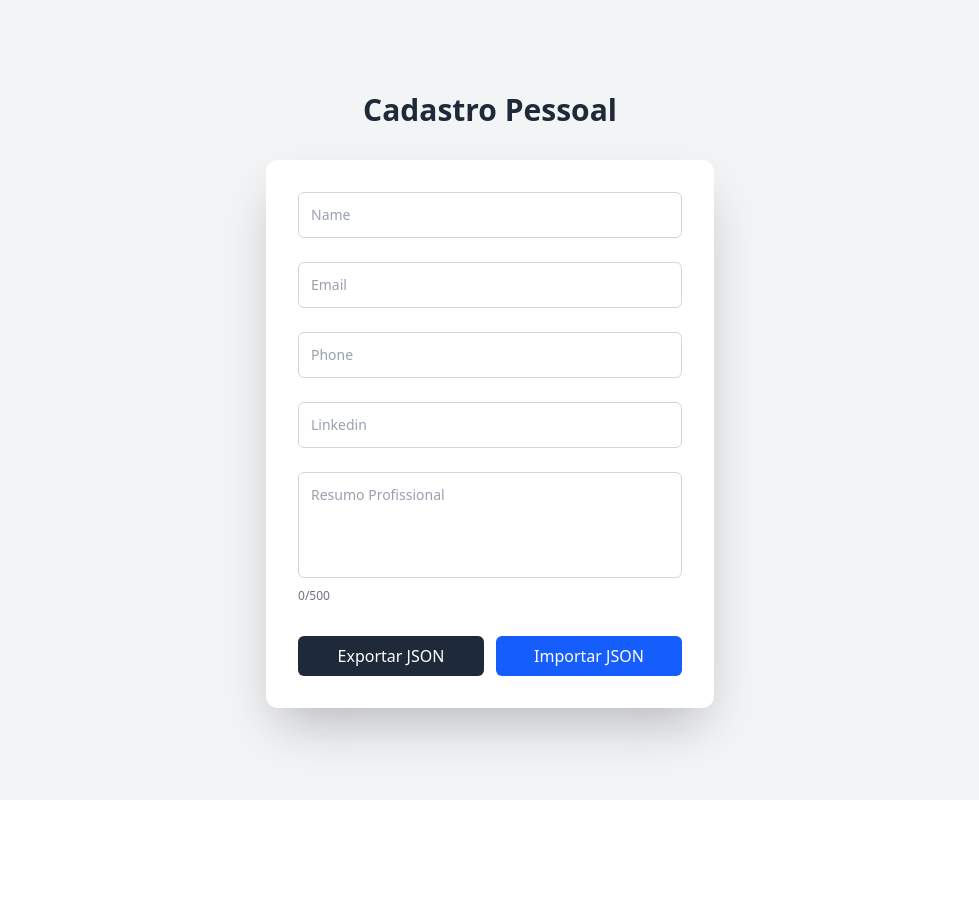
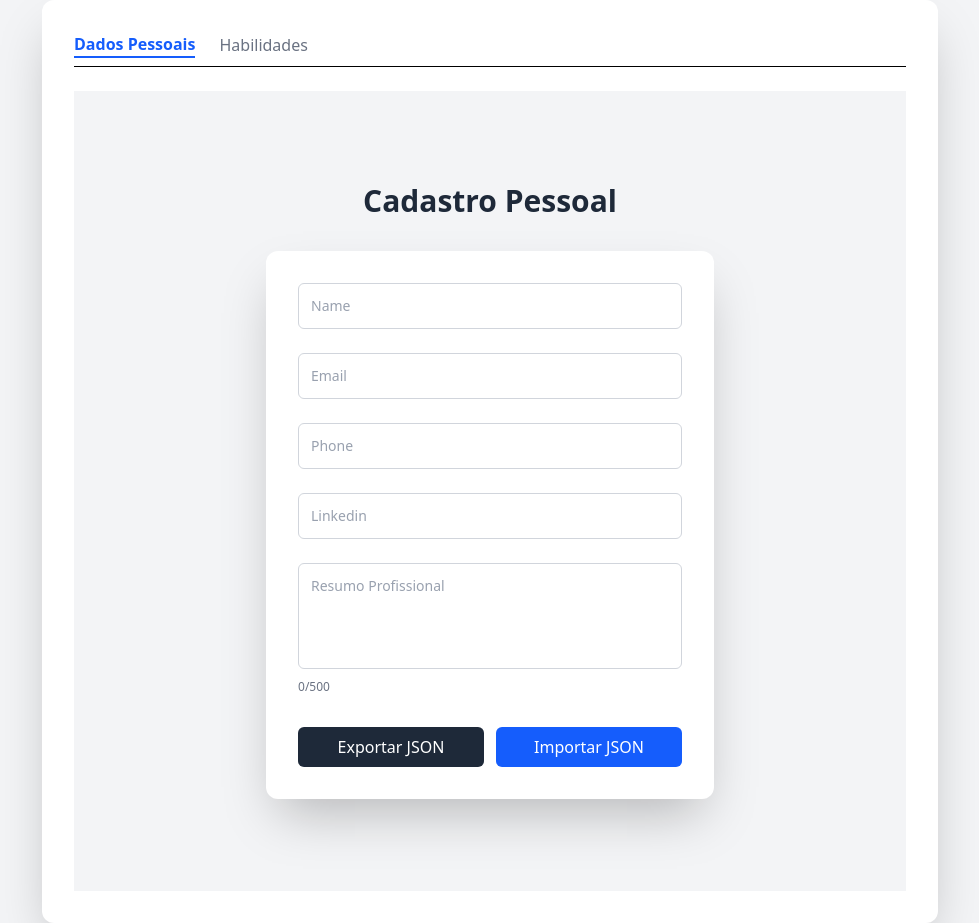
Before and after one commit to viitorlimaa/cv-builder-gb, a React (Vite) app: page / in a window 1280 px wide. Shown: the whole page, without its empty margins (150-1129 px from the left). Before the commit the page ends 800 px from the top, so only its background shows below. Built offline with nearby package versions, Linux system fonts and the light colour scheme.

Commit message:
Criação da aba Habilidades

```diff
--- a/package.json
+++ b/package.json
@@ -12,7 +12,8 @@
   "dependencies": {
     "@tailwindcss/vite": "^4.1.12",
     "react": "^19.1.1",
-    "react-dom": "^19.1.1"
+    "react-dom": "^19.1.1",
+    "uuid": "^12.0.0"
   },
   "devDependencies": {
     "@eslint/js": "^9.33.0",
--- a/src/App.tsx
+++ b/src/App.tsx
@@ -1,9 +1,76 @@
+// import { PersonalInfo } from "./components/form/PersonalInfo";
+
+// function App() {
+//   return (
+//     <div>
+//       <PersonalInfo />
+//     </div>
+//   );
+// }
+
+// export default App;
+
+import { useState } from "react";
 import { PersonalInfo } from "./components/form/PersonalInfo";
+import Skills from "./components/form/Skills";
+
+
+
 
 function App() {
+  const [activeTab, setActiveTab] = useState<"personal" | "skills">("personal");
+
   return (
-    <div>
-      <PersonalInfo />
+    <div className="min-h-screen flex flex-col items-center justify-center bg-gray-100">
+
+
+      {/* Card */}
+      <div className="w-full max-w-4xl bg-white rounded-xl shadow-2xl p-8 space-y-6">
+        {/* Abas */}
+        <div className="flex gap-6 border-b pb-2 mb-6">
+          <button
+            type="button"
+            onClick={() => setActiveTab("personal")}
+            className={
+              activeTab === "personal"
+                ? "border-b-2 border-blue-600 font-semibold text-blue-600"
+                : "text-gray-500"
+            }
+          >
+            Dados Pessoais
+          </button>
+
+          <button
+            type="button"
+            onClick={() => setActiveTab("skills")}
+            className={
+              activeTab === "skills"
+                ? "border-b-2 border-blue-600 font-semibold text-blue-600"
+                : "text-gray-500"
+            }
+          >
+            Habilidades
+          </button>
+        </div>
+
+        {/* Conteúdo das Abas */}
+        {activeTab === "personal" && (
+          <div>
+            <PersonalInfo />
+          </div>
+        )}
+
+        {activeTab === "skills" && (
+          <div className="min-h-screen flex flex-col items-center justify-center bg-gray-100 text-center">
+
+            <div>
+              <Skills />
+            </div>
+
+
+          </div>
+        )}
+      </div>
     </div>
   );
 }
--- a/src/components/form/Skills.tsx
+++ b/src/components/form/Skills.tsx
@@ -0,0 +1,82 @@
+import React, { useState } from "react";
+import { v4 as uuidv4 } from "uuid";
+import { useCVData } from "../../hooks/useCVdata";
+
+const Skills: React.FC = () => {
+  const { skills, addSkill, removeSkill } = useCVData();
+
+  const [name, setName] = useState("");
+  const [level, setLevel] = useState<"Básico" | "Intermediário" | "Avançado">("Básico");
+
+  const handleAddSkill = () => {
+    if (!name.trim()) return;
+
+    addSkill({
+      id: uuidv4(),
+      name,
+      level,
+    });
+
+    setName("");
+    setLevel("Básico");
+  };
+
+  return (
+
+    <div className="min-h-screen flex flex-col items-center justify-center bg-gray-100 text-center">
+ {/* Título da página */}
+      <h1 className="text-3xl font-bold mb-8 text-gray-800">
+        Habilidades
+      </h1>
+
+      <div className="w-full max-w-md rounded-xl shadow-2xl p-8 space-y-6">
+        <input
+          type="text"
+          placeholder="Digite a habilidade..."
+          value={name}
+          onChange={(e) => setName(e.target.value)}
+          className="flex-1 border p-2 rounded"
+        />
+
+        <select
+          value={level}
+          onChange={(e) => setLevel(e.target.value as any)}
+          className="border p-2 rounded"
+        >
+          <option value="Básico">Básico</option>
+          <option value="Intermediário">Intermediário</option>
+          <option value="Avançado">Avançado</option>
+        </select>
+
+       <button
+          onClick={handleAddSkill}
+          className="flex-1 rounded-md bg-gray-800 px-4 py-2 text-white hover:bg-gray-700 transition"
+        >
+          Adicionar
+        </button>
+      </div>
+
+      {/* Lista dinâmica */}
+      <ul className=" flex flex-col items-center justify-center bg-gray-100 text-center">
+        {skills.map((skill) => (
+          <li
+            key={skill.id}
+            className="flex justify-between items-center border p-2 rounded"
+          >
+            <span>
+              {skill.name} — <em>{skill.level}</em>
+            </span>
+            <button
+              onClick={() => removeSkill(skill.id)}
+              className="text-red-500 hover:underline"
+            >
+              Remover
+            </button>
+          </li>
+        ))}
+      </ul>
+    </div>
+  );
+};
+
+export default Skills;
--- a/src/components/preview/SkillsSection.tsx
+++ b/src/components/preview/SkillsSection.tsx
@@ -0,0 +1,24 @@
+import React from "react";
+import type { Skill } from "../../types/cv.types";
+import { useCVData } from "../../hooks/useCVdata";
+
+const SkillsSection: React.FC = () => {
+  const { skills } = useCVData();
+
+  if (!skills || skills.length === 0) return null;
+
+  return (
+    <section className="mt-6">
+      <h3 className="text-xl font-bold mb-2">Habilidades</h3>
+      <ul className="list-disc pl-5 space-y-1">
+        {skills.map((skill: Skill) => (
+          <li key={skill.id}>
+            {skill.name} — <span className="italic">{skill.level}</span>
+          </li>
+        ))}
+      </ul>
+    </section>
+  );
+};
+
+export default SkillsSection;
--- a/src/hooks/useCVdata.ts
+++ b/src/hooks/useCVdata.ts
@@ -0,0 +1,26 @@
+import { useState } from "react";
+import type { Skill } from "../types/cv.types";
+
+export type UseCVDataReturn = {
+  skills: Skill[];
+  addSkill: (skill: Skill) => void;
+  removeSkill: (id: string) => void;
+};
+
+export function useCVData(): UseCVDataReturn {
+  const [skills, setSkills] = useState<Skill[]>([]);
+
+  const addSkill = (skill: Skill) => {
+    setSkills((prev) => [...prev, skill]);
+  };
+
+  const removeSkill = (id: string) => {
+    setSkills((prev) => prev.filter((s) => s.id !== id));
+  };
+
+  return {
+    skills,
+    addSkill,
+    removeSkill,
+  };
+}
--- a/src/types/cv.types.ts
+++ b/src/types/cv.types.ts
@@ -5,3 +5,9 @@ export type PersonalInfo = {
   linkedin: string;
   summary: string;
 };
+
+export interface Skill {
+  id: string;
+  name: string;
+  level: "Básico"|"Intermediário"|"Avançado"
+}
```
Also changed, not shown: 1 other file (tests, documents, lock files or other folders).
